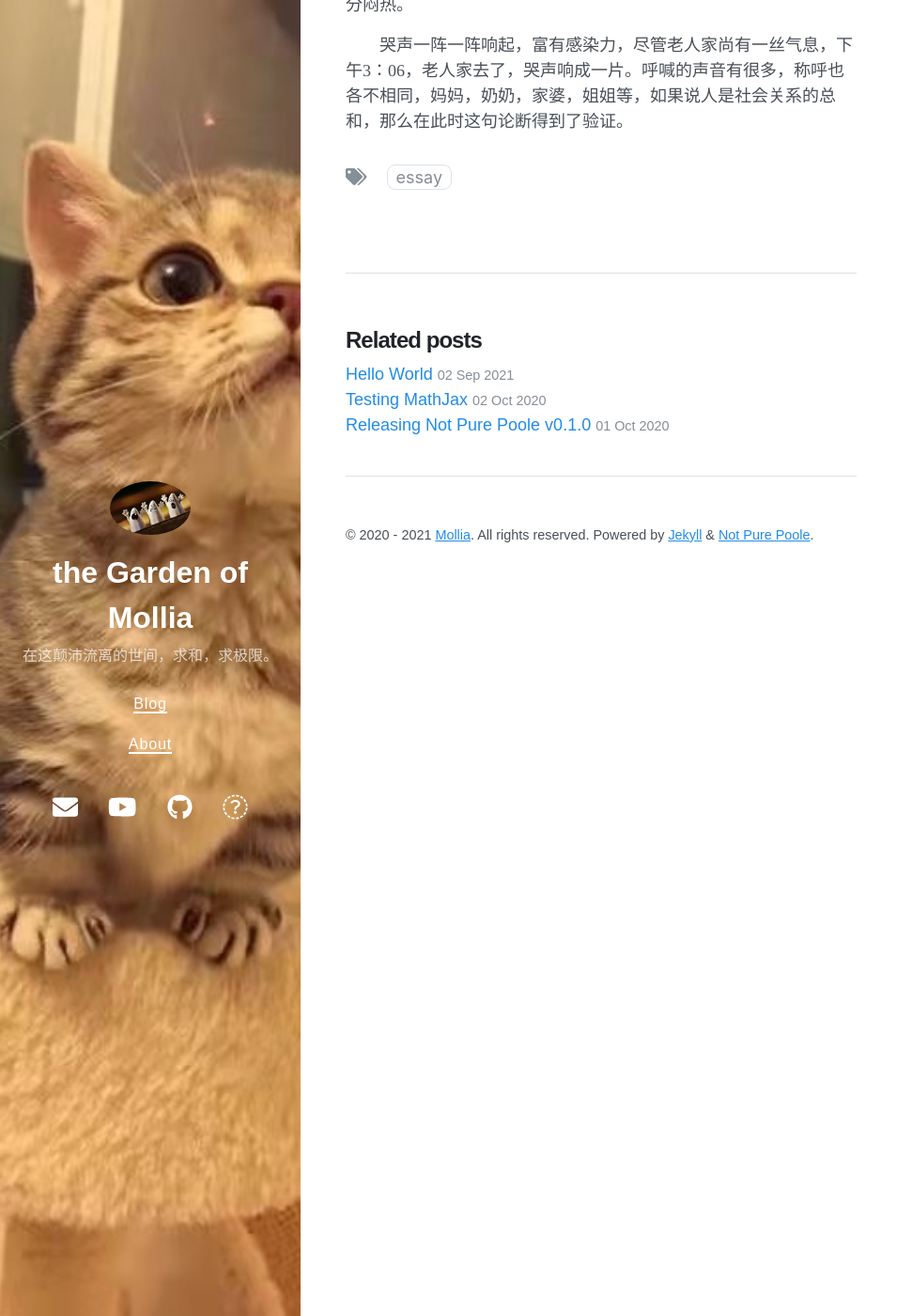
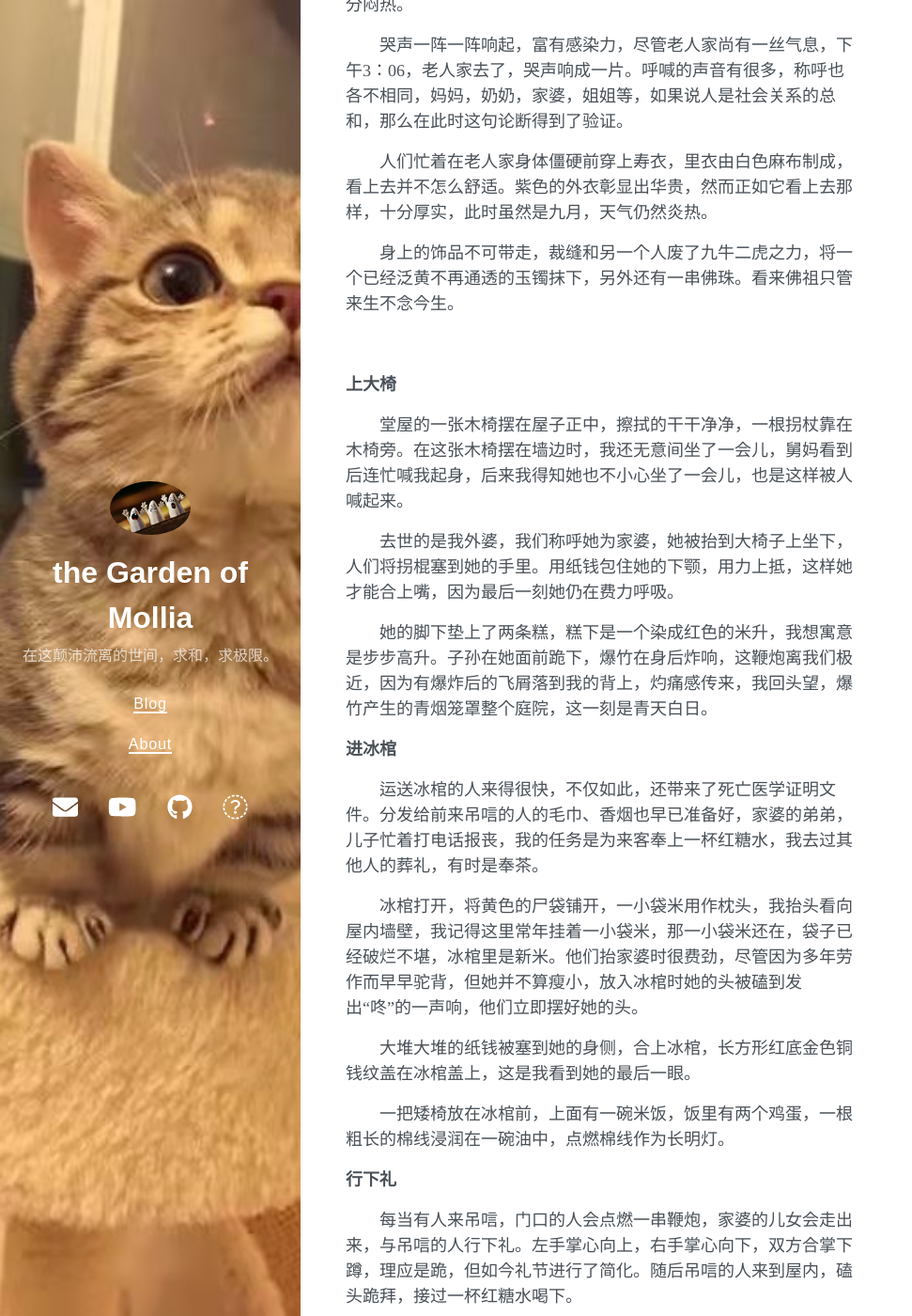
Before and after one commit to Mollia/Mollia.github.io, a Jekyll site: the page built from _posts/2021-09-04-青山长在水长清.md, in a window 1280 px wide and 1400 px high, scrolled down 993 px. Shown: the whole window at 94% size, without its empty margins (0-971 px from the left). Built offline with Jekyll 4.4.1, drawn with Linux system fonts in a browser that asks for light colours; nearby versions of some CDN libraries; some of the changed text lies outside the part shown.

Commit message:
Update 2021-09-04-青山长在水长清.md

```diff
--- a/_posts/2021-09-04-青山长在水长清.md
+++ b/_posts/2021-09-04-青山长在水长清.md
@@ -29,3 +29,41 @@ date: 2021-09-05 23:30 +0800
 &emsp;&emsp;房间里有人进进出出，一位身材高大，蓝衬衣黑衬裤的中年人为老人家把脉，老人家的手腕已泛紫，我以为他是医生，原来他是裁缝。修空调的师傅久等不来，我们只好自己尝试维修。将外壳拆下，有人递上过滤板，这时老人家的喘气声已经听出虚弱，午后房间里十分闷热。
 
 &emsp;&emsp;哭声一阵一阵响起，富有感染力，尽管老人家尚有一丝气息，下午3：06，老人家去了，哭声响成一片。呼喊的声音有很多，称呼也各不相同，妈妈，奶奶，家婆，姐姐等，如果说人是社会关系的总和，那么在此时这句论断得到了验证。
+
+&emsp;&emsp;人们忙着在老人家身体僵硬前穿上寿衣，里衣由白色麻布制成，看上去并不怎么舒适。紫色的外衣彰显出华贵，然而正如它看上去那样，十分厚实，此时虽然是九月，天气仍然炎热。
+
+&emsp;&emsp;身上的饰品不可带走，裁缝和另一个人废了九牛二虎之力，将一个已经泛黄不再通透的玉镯抹下，另外还有一串佛珠。看来佛祖只管来生不念今生。
+
+&emsp;&emsp;
+
+**上大椅**
+
+&emsp;&emsp;堂屋的一张木椅摆在屋子正中，擦拭的干干净净，一根拐杖靠在木椅旁。在这张木椅摆在墙边时，我还无意间坐了一会儿，舅妈看到后连忙喊我起身，后来我得知她也不小心坐了一会儿，也是这样被人喊起来。
+
+&emsp;&emsp;去世的是我外婆，我们称呼她为家婆，她被抬到大椅子上坐下，人们将拐棍塞到她的手里。用纸钱包住她的下颚，用力上抵，这样她才能合上嘴，因为最后一刻她仍在费力呼吸。
+
+&emsp;&emsp;她的脚下垫上了两条糕，糕下是一个染成红色的米升，我想寓意是步步高升。子孙在她面前跪下，爆竹在身后炸响，这鞭炮离我们极近，因为有爆炸后的飞屑落到我的背上，灼痛感传来，我回头望，爆竹产生的青烟笼罩整个庭院，这一刻是青天白日。
+
+**进冰棺**
+
+&emsp;&emsp;运送冰棺的人来得很快，不仅如此，还带来了死亡医学证明文件。分发给前来吊唁的人的毛巾、香烟也早已准备好，家婆的弟弟，儿子忙着打电话报丧，我的任务是为来客奉上一杯红糖水，我去过其他人的葬礼，有时是奉茶。
+
+&emsp;&emsp;冰棺打开，将黄色的尸袋铺开，一小袋米用作枕头，我抬头看向屋内墙壁，我记得这里常年挂着一小袋米，那一小袋米还在，袋子已经破烂不堪，冰棺里是新米。他们抬家婆时很费劲，尽管因为多年劳作而早早驼背，但她并不算瘦小，放入冰棺时她的头被磕到发出“咚”的一声响，他们立即摆好她的头。
+
+&emsp;&emsp;大堆大堆的纸钱被塞到她的身侧，合上冰棺，长方形红底金色铜钱纹盖在冰棺盖上，这是我看到她的最后一眼。
+
+&emsp;&emsp;一把矮椅放在冰棺前，上面有一碗米饭，饭里有两个鸡蛋，一根粗长的棉线浸润在一碗油中，点燃棉线作为长明灯。
+
+**行下礼**
+
+&emsp;&emsp;每当有人来吊唁，门口的人会点燃一串鞭炮，家婆的儿女会走出来，与吊唁的人行下礼。左手掌心向上，右手掌心向下，双方合掌下蹲，理应是跪，但如今礼节进行了简化。随后吊唁的人来到屋内，磕头跪拜，接过一杯红糖水喝下。
+
+**守灵**
+
+&emsp;&emsp;这天夜里,由家婆的长孙，也就是我的表弟守灵，在冰棺旁摆一张椅子，待上一晚，与我想象的跪一晚上不同，但如果真的是跪一晚上着实太过为难。
+
+
+
+## 九月四日
+
+&emsp;&emsp;这天上午我并没有来，下午我去时，
```
